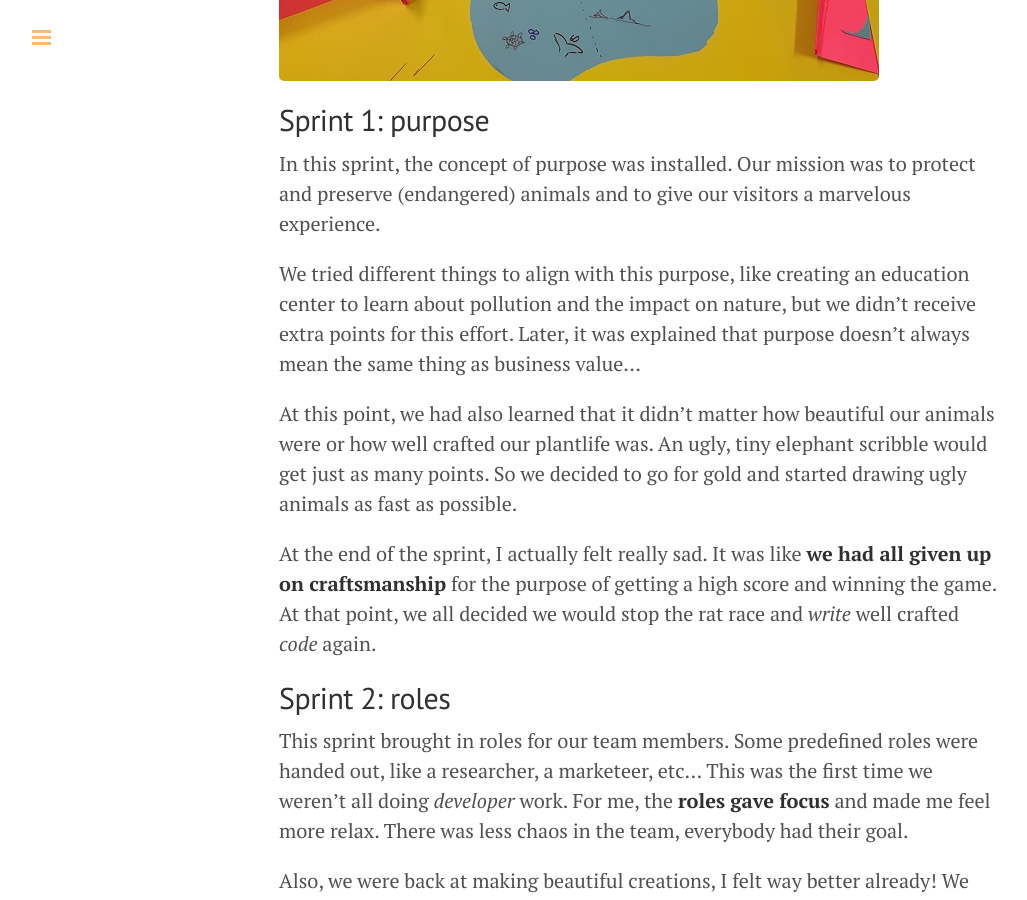
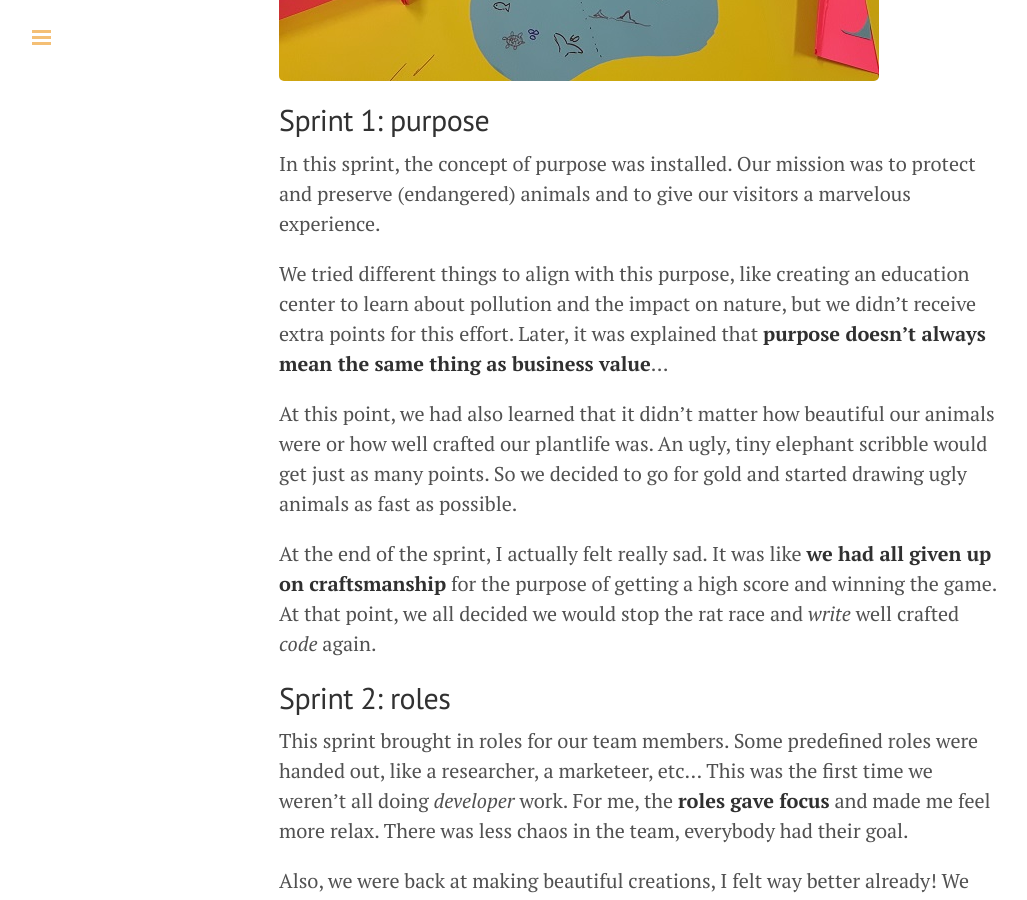
Before and after one commit to TimDM1980/TimDM1980.github.io, a Jekyll site: the page built from _posts/2016-12-04-zoolocracy.markdown, in a window 1280 px wide and 900 px high, scrolled down 1724 px. Shown: the whole window, without its empty margins (1-1028 px from the left). Built offline with Jekyll 4.4.1, drawn with Linux system fonts in a browser that asks for light colours; comment, search, counter and statistics services are not loaded.

```diff
--- a/_posts/2016-12-04-zoolocracy.markdown
+++ b/_posts/2016-12-04-zoolocracy.markdown
@@ -40,7 +40,7 @@ At the end of the sprint, we had a pretty good score and were in 2nd place.
 In this sprint, the concept of purpose was installed. Our mission was to protect and preserve (endangered) animals and to give our visitors a marvelous experience.
 
 We tried different things to align with this purpose, like creating an education center to learn about pollution and the impact on nature, but we didn't receive extra points for this effort.
-Later, it was explained that purpose doesn't always mean the same thing as business value...
+Later, it was explained that __purpose doesn't always mean the same thing as business value__...
 
 At this point, we had also learned that it didn't matter how beautiful our animals were or how well crafted our plantlife was.
 An ugly, tiny elephant scribble would get just as many points.
```
